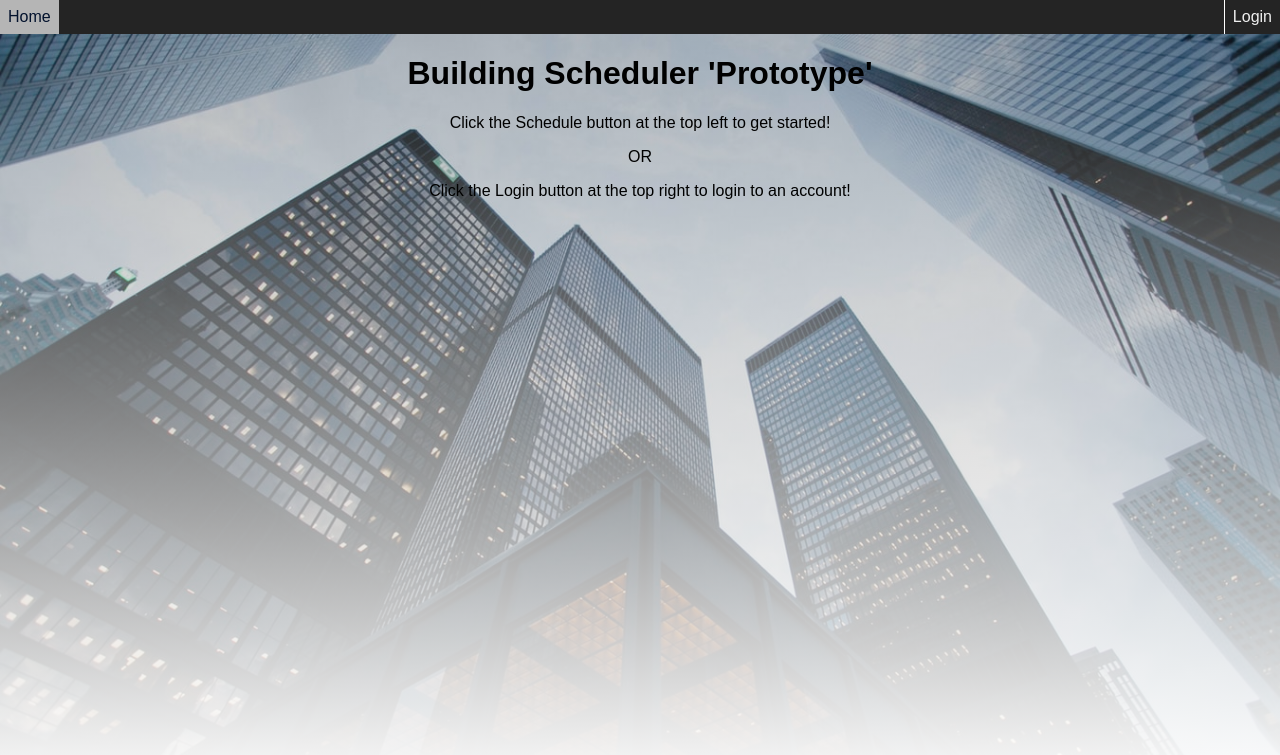
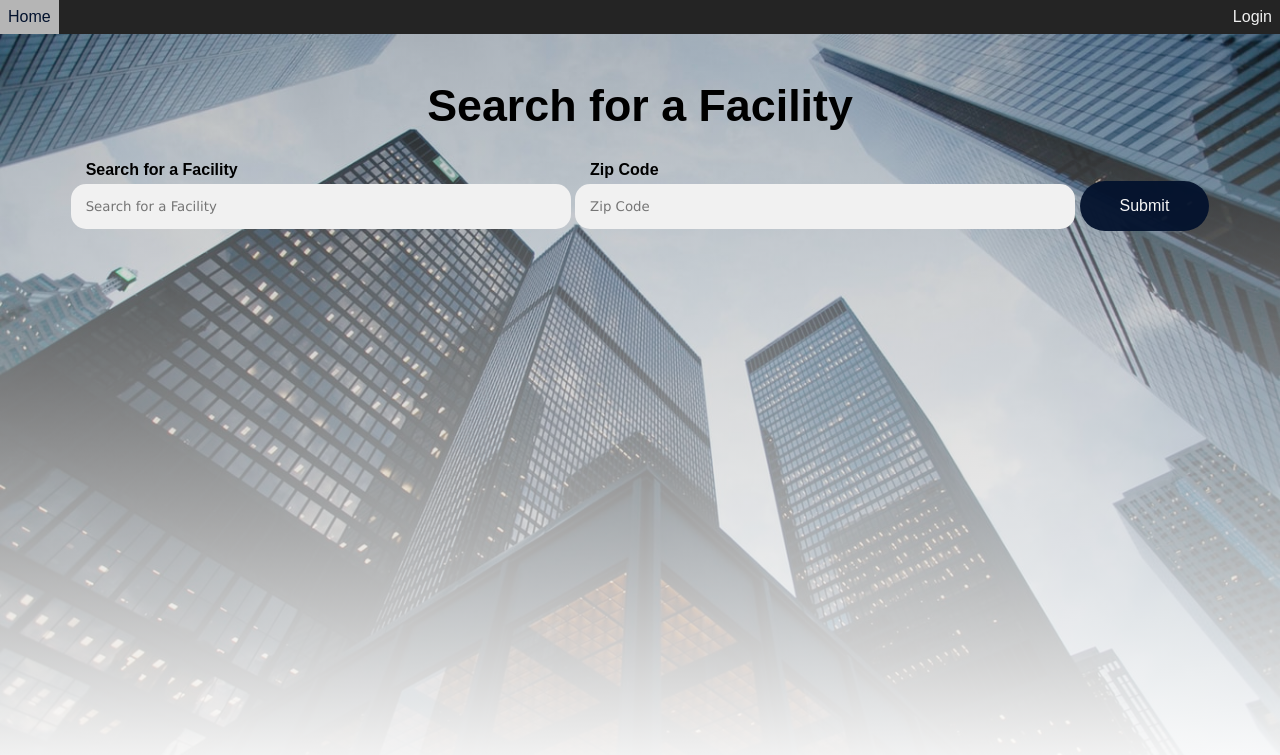
Before and after one commit to lama449/SeniorProject, a Flask app: page / in a window 1280 px wide. Shown: the top 755 px of the page. Run offline with Flask 2, Linux system fonts and the light colour scheme; parts of the project's set-up code (start-up, migrations or seed data) failed here and were passed over; some libraries are stand-ins or nearby versions.

Commit message:
Adds homepage frontend, adds to css, endpoints
 - Adds the frontend for the homepage
   - search boxes to search for facilities
   - uses Axios and Vue to call endpoint and display results
     - generates table dynamically to show list of facilities with
       appropriate links
 - Changes CSS
   - adds the styles for the registration page into homestyles.css
   - adds styles for the form and table (possibly temporary, might be
     changed soon)
   - adds some basic styles for font-size
   - removes the borders between the buttons on the nav bar
   - organizes homestyles.css more
   - changes the indentation to be consistent (all spaces)
 - Adds 'endpoint' parameter to each resource in app.py

```diff
--- a/app.py
+++ b/app.py
@@ -73,10 +73,9 @@ def building_confirmation():
 def building_creation():
     return render_template('Building_Creation_Page.html')
 
-api.add_resource(Facility, '/facilities', '/facilities/<f_id>')
-api.add_resource(Building, '/facilities/<f_id>/buildings', '/facilities/<f_id>/buildings/<b_id>')
-api.add_resource(Room, '/facilities/<f_id>/buildings/<b_id>/rooms', '/facilities/<f_id>/buildings/<b_id>/rooms/<r_id>')
-# api.add_resource(Room, '/rooms', '/rooms/<r_id>')
+api.add_resource(Facility, '/facilities', '/facilities/<f_id>', endpoint='facility')
+api.add_resource(Building, '/facilities/<f_id>/buildings', '/facilities/<f_id>/buildings/<b_id>', endpoint='building')
+api.add_resource(Room, '/facilities/<f_id>/buildings/<b_id>/rooms', '/facilities/<f_id>/buildings/<b_id>/rooms/<r_id>', endpoint='room')
 api.add_resource(Reservation, '/reservations', endpoint='reservation')
 api.add_resource(User, '/users', '/users/<u_id>', endpoint='user')
 
--- a/static/homestyles.css
+++ b/static/homestyles.css
@@ -13,9 +13,37 @@ body, html{
     background-size: cover;
 }
 
+html {
+    font-size: 16px;
+}
+
 body {
     display: flex;
     flex-direction: column;
+    font-size: 1rem;
+}
+
+h1 { font-size: 2.8rem; }
+h2 { font-size: 2.5rem; }
+h3 { font-size: 2.25rem; }
+h4 { font-size: 2rem; }
+h5 { font-size: 1.75rem; }
+h6 { font-size: 1.375rem; }
+
+p { font-size: 1rem; }
+
+/* Add a blue text color to links */
+a {
+    color: dodgerblue;
+}
+
+hr {
+    border: 1px solid #f1f1f1;
+    margin-bottom: 25px;
+}
+
+.center-text {
+    text-align: center;
 }
 
 
@@ -29,14 +57,13 @@ body {
     flex-direction: row;
     margin: 0;
     padding: 0;
+    font-size: 1rem;
     background-color: #242424;
 }
 
 .nav--item {
     display: inline-block;
-	padding: .5rem .5rem;
-	border-left: 1px solid white;
-
+    padding: .5rem;
     color: #EFEFEF;
     text-align: center;
     text-decoration: none;
@@ -48,63 +75,19 @@ a.nav--item:hover {
     background-color: #B5B5B5;
 }
 
-.nav--item:nth-child(1) {
-	border: none;
+.nav--welcome {
+    flex-grow: 1; /* take up the extra space */
 }
 
+@media screen and (max-width: 50rem) {
     .nav--welcome {
-	flex-grow: 1; /* take up the extra space */
+        display: none;
+    }
 }
 
 .nav--login, .nav--logout {
     margin-left: auto /* push this button all the way right */
 }
-
-/*
-ul {
-	list-style-type: none;
-	margin: 0;
-	padding: 0;
-	overflow: hidden;
-	background-color: #242424;
-}
-
-li{
-	float: left
-}
-
-li a{
-	display:block;
-	color: #EFEFEF;
-	text-align: center;
-	padding: 10px 15px;
-	text-decoration: none;
-}
-
-li a:hover{
-	color: #03122D;
-	background-color: #B5B5B5;
-	text-decoration: underline;
-}
-
-
-.login a{
-	position:absolute;
-   	top:0;
-   	right:0;
-	display:block;
-	color: #EFEFEF;
-	text-align: center;
-	padding: 10px 15px;
-	text-decoration: none;
-}
-
-.login a:hover{
-	color: #03122D;
-	background-color: #B5B5B5;
-	text-decoration: underline;
-}
-*/
 
 /* Page Content Wrapper */
 .content {
@@ -115,9 +98,10 @@ li a:hover{
 .footer {
     flex-shrink: 0;
     display: block;
-	padding-bottom: 15px;
-	padding-top: 15px;
-	font-size: 12px;
+    margin: 0;
+    padding-bottom: 0.9375rem;
+    padding-top: 0.9375rem;
+    font-size: 0.75rem;
     text-align: center;
     width: 100%;
     color: #EFEFEF;
@@ -125,16 +109,123 @@ li a:hover{
 }
 
 /*
- * Other General Styles
+ * Containers
  */
+
+.container {
+    padding: 16px;
+}
+
+/* Set a grey background color and center the text of the "sign in" section */
+.signin {
+    background-color: #f1f1f1;
+    text-align: center;
+    font-family: verdana;
+    text-decoration: none;
+    font-size: 12px
+}
+
+
+/*
+ * Forms
+ */
+
+/* Text input fields */
+input[type=text], input[type=password], input[type=email] {
+    border-radius: 15px;
+    padding: 15px;
+    margin: 5px 0 22px 0;
+    display: inline-block;
+    border: none;
+    background-color: #f1f1f1;
+    font-family: "Lucida Grande", "Lucida Sans Unicode", "Lucida Sans", "DejaVu Sans", Verdana, "sans-serif"
+}
+
+input[type=text]:focus, input[type=password]:focus, input[type=email]:focus {
+    background-color: #ddd;
+    outline: none;
+}
+
+/* Full-width input fields */
+.full-width {
+    box-sizing: border-box;
+    width: 100%;
+}
+
+.form-group {
+    display: inline-block;
+    width: 500px;
+}
+
+.form-group label {
+    display: block;
+    text-align: left;
+    padding: 0 0.9375rem;
+    font-weight: bold;
+}
+
+
+/*
+ * Buttons
+ */
+
+.button {
+    font-size: 1rem;
+    border-radius: 9999px;
+    background-color: #03122D;
+    color: white;
+    padding: 1em 2.5em;
+    border: none;
+    cursor: pointer;
+    opacity: 0.95;
+}
+
+.button:hover {
+    opacity: .65;
+}
 
 .back{
     /* TODO: make this button look pretty */
     text-align: center
 }
 
-.center-text {
-	text-align: center;
+
+/*
+ * Table Styles
+ */
+
+ table, th, td {
+    border-collapse: collapse;
+    border: 1px solid #03122D;
+}
+
+table {
+    margin: 1rem auto;
+    max-width: 900px;
+    width: 80%;
+}
+
+tr {
+    background-color: #EFEFEF;
+    color: #03122D;
+}
+
+/* header row */
+tr:nth-child(1) {
+    background-color: #03122D;
+    color: #EFEFEF;
+}
+
+th, td {
+    padding: .4rem;
+}
+
+th {
+
+}
+
+td {
+
 }
 
 
--- a/templates/Home.html
+++ b/templates/Home.html
@@ -1,22 +1,73 @@
 <!doctype html>
 <html>
 <head>
-<meta charset="utf-8">
-<title>Penguin's Building Management</title>
+	<meta charset="utf-8">
+	<title>Penguin's Building Management</title>
 	<link rel="stylesheet" href="{{url_for('static', filename='homestyles.css')}}">
 	<link rel="icon" href="{{url_for('static', filename='calendar icon.png')}}">
 </head>
 
 <body>
 	{% include 'header.html' %}
-	<div class="content">
-		<div class="center-text">
-			<h1>Building Scheduler 'Prototype'</h1>
-			<p>Click the Schedule button at the top left to get started!</p>
-			<p>OR</p>
-			<p>Click the Login button at the top right to login to an account!</p>
+	<div class="content" id="app">
+		<div class="primary-content center-text container">
+			<h1 class="">Search for a Facility</h1>
+			<form>
+				<div class="form-group">
+					<label for="name">Search for a Facility</label>
+					<input type="text" name="q" id="homepage--facility-query" class="full-width" placeholder="Search for a Facility" v-model="query">
+				</div>
+				<div class="form-group">
+					<label for="zip">Zip Code</label>
+					<input type="text" name="zip" id="homepage--facility-zip" class="full-width" placeholder="Zip Code" v-model="zip_code">
+				</div>
+				<button @click.prevent="getFacilityList()" class="button">Submit</button>
+			</form>
+		</div>
+		<div v-if="facilities.length" class="secondary-content container">
+			<table class="facility-table">
+				<tr>
+					<th>Facility</th>
+					<th>Location</th>
+				</tr>
+				<tr v-for="facility in facilities">
+					<td><a v-bind:href="getFacilityURL(facility._id)">[[ facility.name ]]</a></td>
+					<td><a v-bind:href="getFacilityURL(facility._id)">[[ facility.address.city ]], [[ facility.address.state ]] </a></td>
+				</tr>
+			</table>
 		</div>
 	</div>
 	{% include 'footer.html' %}
+
+	<script src="https://cdn.jsdelivr.net/npm/vue@2.6.10/dist/vue.js" crossorigin="anonymous"></script>
+	<script src="https://cdnjs.cloudflare.com/ajax/libs/axios/0.19.0/axios.js" crossorigin="anonymous"></script>
+	<script>
+		var vm = new Vue({
+			el: "#app",
+			data: {
+				query: "",
+				zip_code: "",
+				access_code: "",
+				facilities: []
+			},
+			delimiters: ["[[", "]]"],
+			methods: {
+				getFacilityList: function() {
+					axios
+						.get("{{ url_for('facility') }}", {
+							params: {
+								q: this.query,
+								zip: this.zip_code
+							}
+						})
+						.then(res => { this.facilities = res.data })
+						.catch(error => console.log(error))
+				},
+				getFacilityURL: function(facility_id) {
+					return "/facility/" + facility_id
+				}
+			}
+		})
+	</script>
 </body>
 </html>
```
Also changed, not shown: templates/Registration.html (+8 -9 lines). Lines whose indentation alone changed are shown as unchanged.
